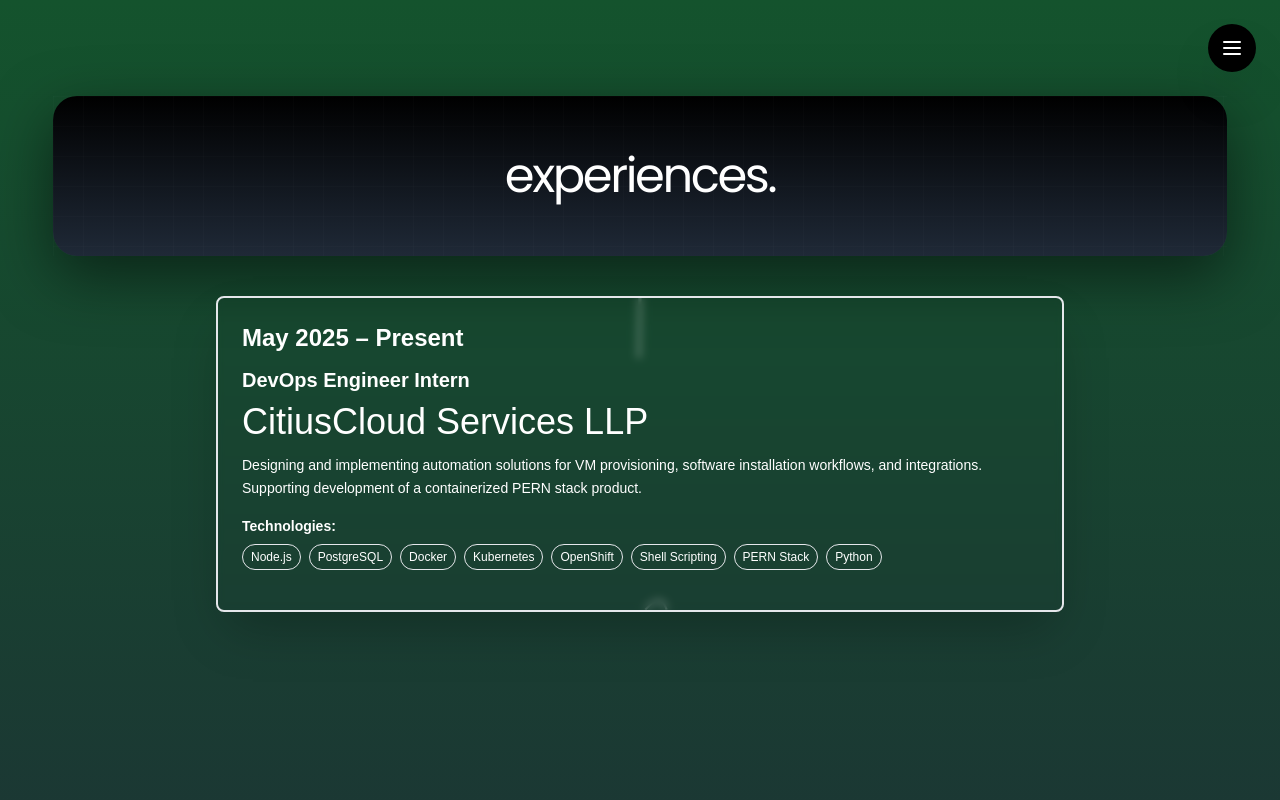
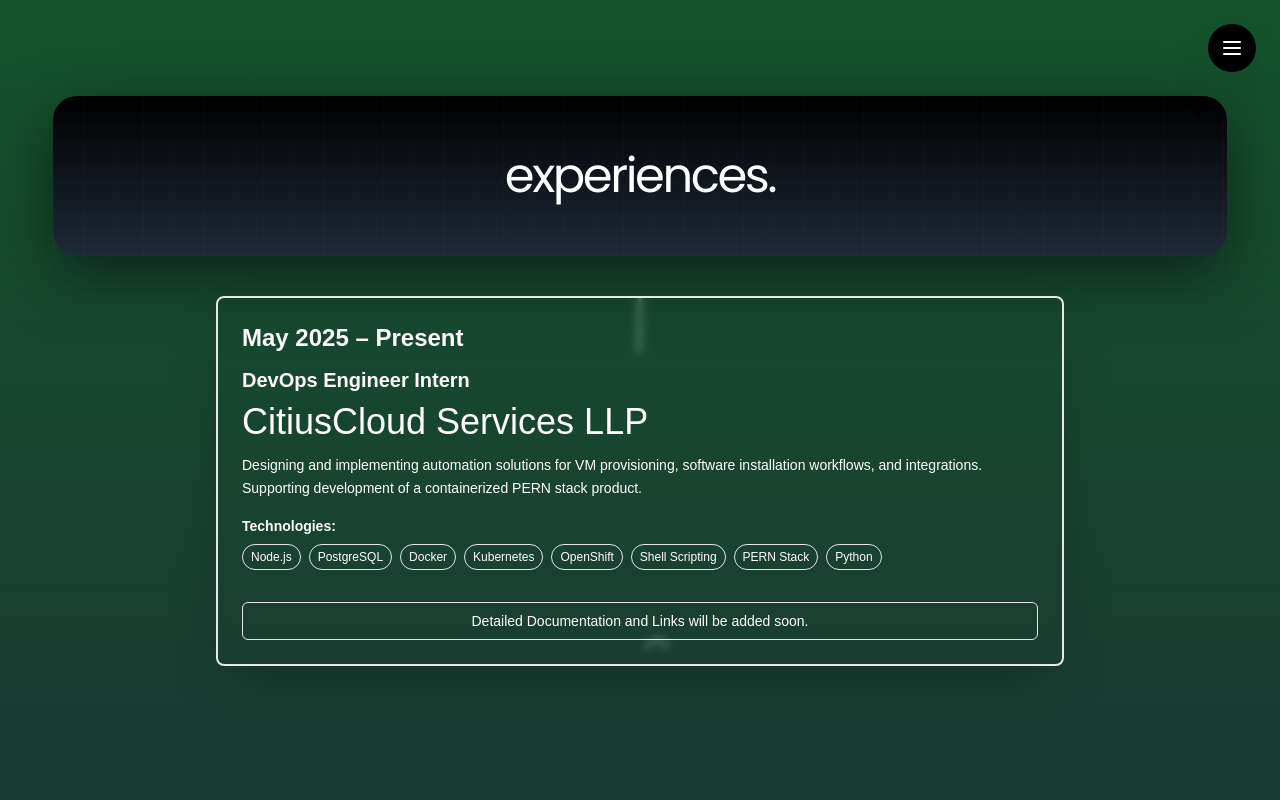
Before and after one commit to grilled-swampert/portfolio_v2, a React (Vite) app: page /experience in a window 1280 px wide. Shown: the top 800 px of the page. Built offline with nearby package versions, Linux system fonts and the light colour scheme; a web font is replaced by a local one.

Commit message:
detailed documentation coming soon

```diff
--- a/src/components/experience/ExperienceTimeline.jsx
+++ b/src/components/experience/ExperienceTimeline.jsx
@@ -257,12 +257,12 @@
                         </div>
                       )}
                       {/* More Info Button */}
-                      {/* <button
+                      <button
                         onClick={() => handleMoreInfo(experience.link, experience.title)}
                         className="w-full mt-4 px-4 py-2 text-sm font-medium text-primary bg-primary/10 hover:bg-primary/20 border border-primary/20 hover:border-primary/40 rounded-md transition-all duration-200 hover:shadow-md focus:outline-none focus:ring-2 focus:ring-primary/50 focus:ring-offset-2"
                       >
-                        More Info →
-                      </button> */}
+                        Detailed Documentation and Links will be added soon.
+                      </button>
                     </div>
                   </div>
                 </div>
--- a/src/components/experience/FirstExperience.jsx
+++ /dev/null
@@ -1,9 +0,0 @@
-import React from 'react'
-
-const FirstExperience = () => {
-  return (
-    <div>FirstExperience</div>
-  )
-}
-
-export default FirstExperience
--- a/src/components/experience/SecondExperience.jsx
+++ /dev/null
@@ -1,9 +0,0 @@
-import React from 'react'
-
-const SecondExperience = () => {
-  return (
-    <div>SecondExperience</div>
-  )
-}
-
-export default SecondExperience
```
